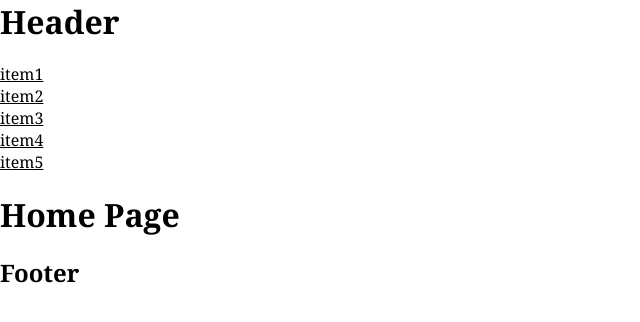
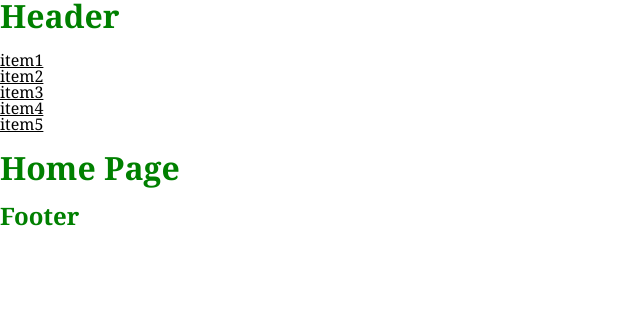
Before and after one commit to AmeliePoulain92/gulp-project, a website: page app/index.html in a window 1280 px wide. Shown: the whole page, without its empty margins (0-640 px from the left). Drawn offline with Linux system fonts and the light colour scheme.

Commit message:
new commit

```diff
--- a/app/scss/base.scss
+++ b/app/scss/base.scss
@@ -17,5 +17,9 @@ a {
     @extend %clearfix;
 }
 
+body{
+	color: green;
+}
+
 
 /*END:base*/
--- a/gulpfile.js
+++ b/gulpfile.js
@@ -21,7 +21,7 @@ gulp.task('scss', function() {
 		browsers: ['last 5 versions', '>0%', 'ie 7'],
 		cascade: false
 	}))
-	// .pipe(csscomb())
+	.pipe(csscomb())
 	.pipe(prettify())
 	.pipe(sourcemaps.write())
 	.pipe(gulp.dest('app/css'))
```
Also changed, not shown: app/css/assets.css, app/css/base.css.
